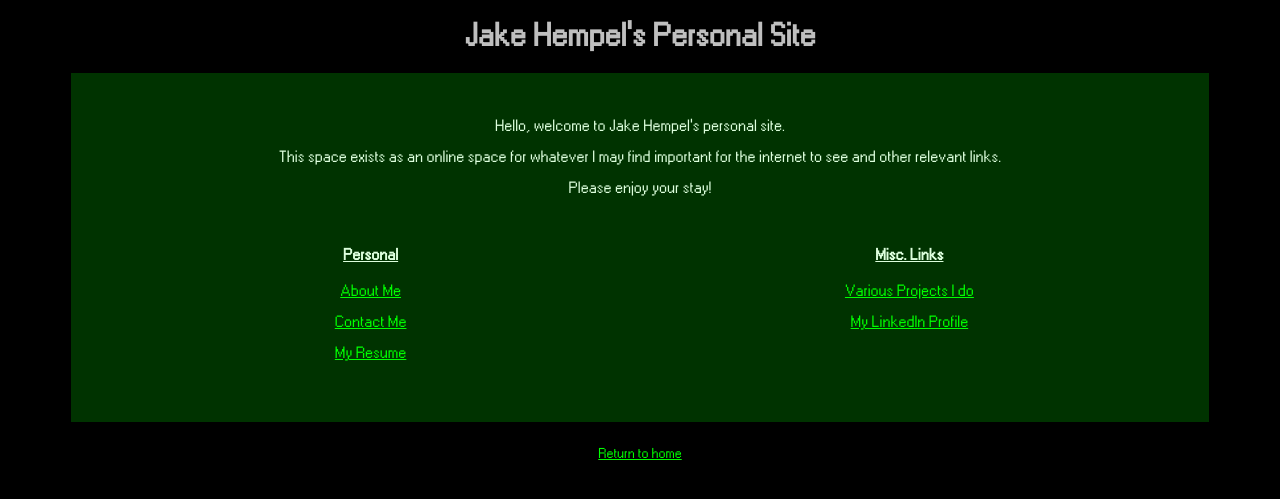
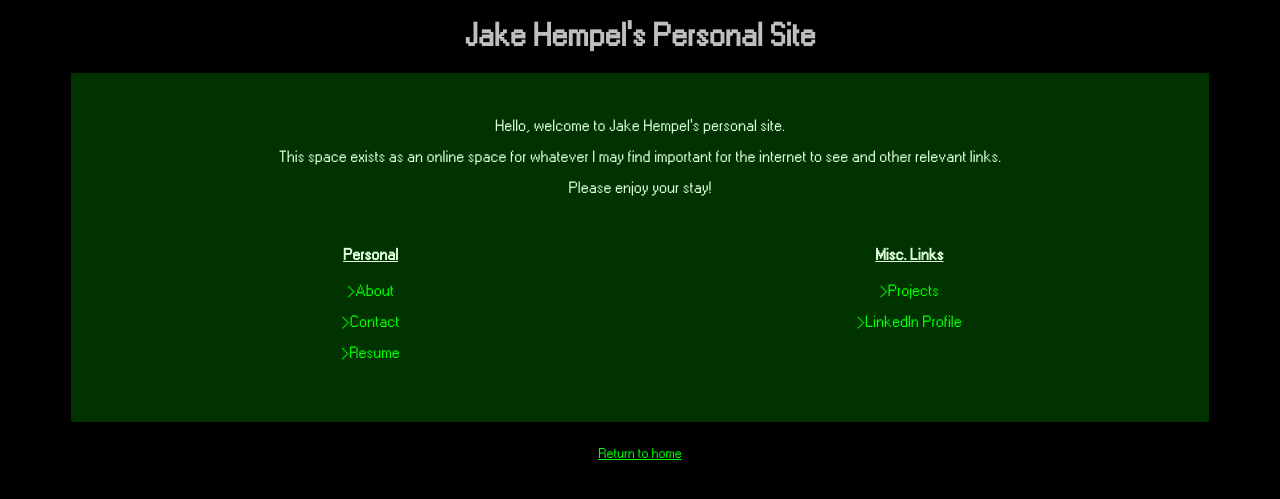
Before and after one commit to jakehempel/jakehempel.us, a Jekyll site: the page built from index.html, in a window 1280 px wide. Shown: the top 499 px of the page. Built offline with Jekyll 4.4.1, drawn with Linux system fonts in a browser that asks for light colours.

Commit message:
made links fancy

```diff
--- a/css/default.css
+++ b/css/default.css
@@ -54,6 +54,15 @@
   color: #ddffdd;
 }
 
+.container a{
+  text-decoration: none;
+}
+
+.container a:hover{
+  color:#003300;
+  background-color:#ddffdd;
+}
+
 button {
   background-color: #000000;
   font-family: "Courier New";
--- a/index.html
+++ b/index.html
@@ -42,13 +42,13 @@
     <table>
       <!--Begin Table-->
       <tr>
-        <p><a href="about.html">About Me</a></p>
+        <p><a href="about.html">>About</a></p>
       </tr>
       <tr>
-        <p><a href="contact.html">Contact Me</a></p>
+        <p><a href="contact.html">>Contact</a></p>
       </tr>
       <tr>
-        <p><a href="resume.html">My Resume</a></p>
+        <p><a href="resume.html">>Resume</a></p>
       </tr>
       <!--End Table-->
     </table>
@@ -61,10 +61,10 @@
     <table>
       <!--Begin Table-->
       <tr>
-        <p><a href="projects.html">Various Projects I do</a></p>
+        <p><a href="projects.html">>Projects</a></p>
       </tr>
       <tr>
-        <p><a href="https://www.linkedin.com/in/jake-hempel/">My LinkedIn Profile</a></p>
+        <p><a href="https://www.linkedin.com/in/jake-hempel/">>LinkedIn Profile</a></p>
       </tr>
       <!--End Table-->
     </table>
```
